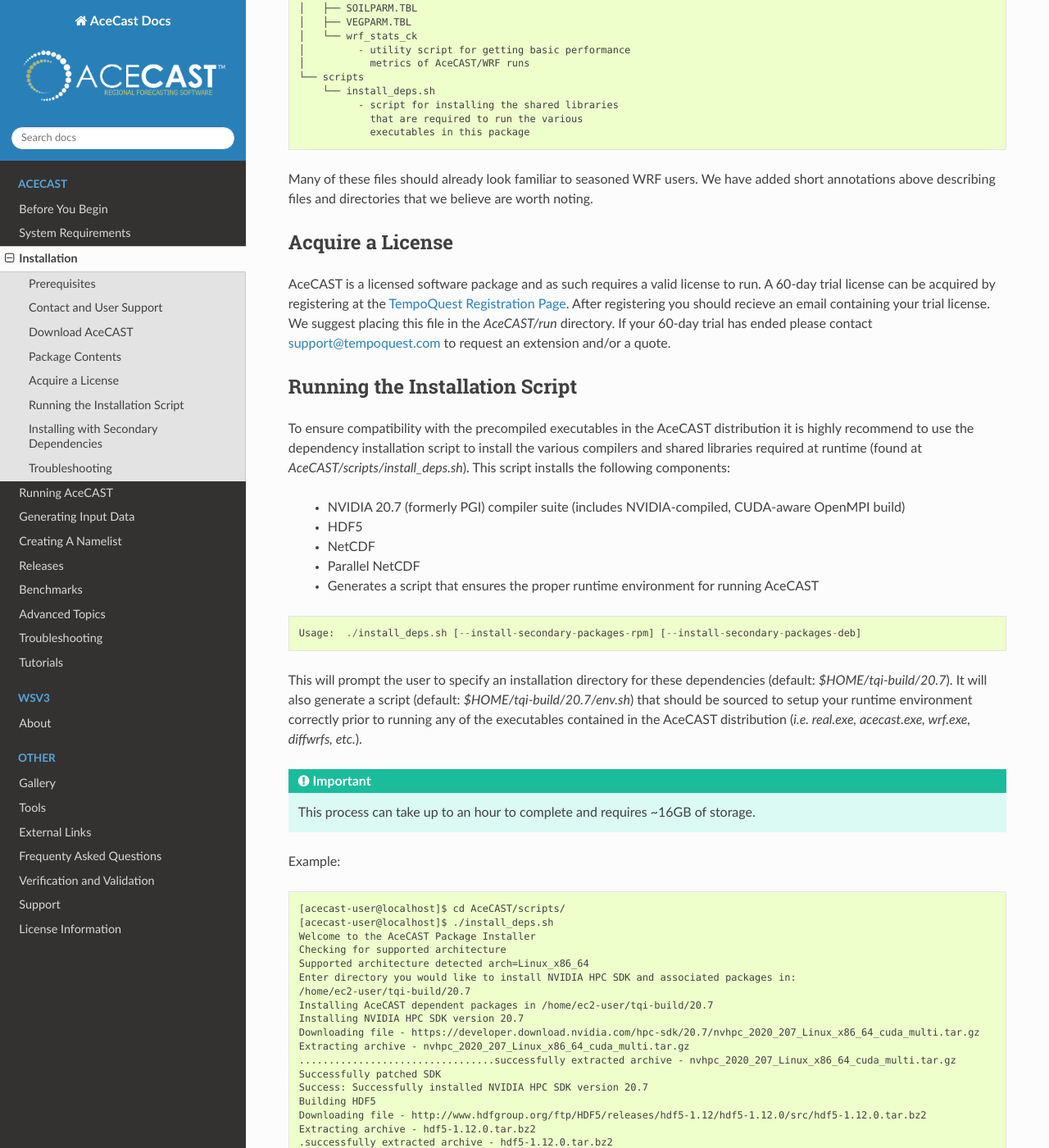
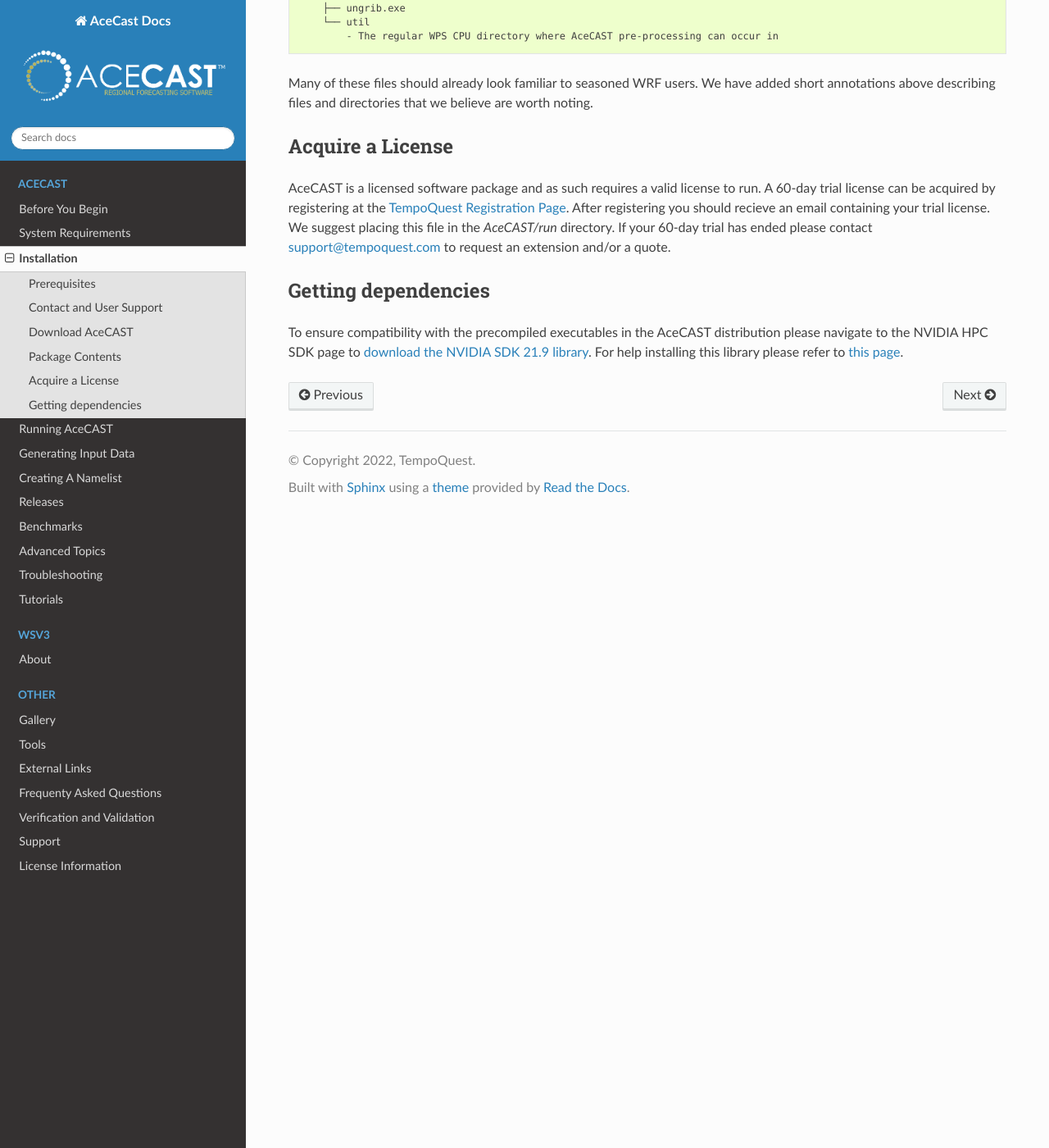
Before and after one commit to TempoQuestInc/AceCAST-Docs, a Sphinx documentation site: the page built from source/Installation.rst, in a window 1280 px wide and 1400 px high, scrolled down 1263 px. Shown: the whole window at 82% size. Built offline with Sphinx 7.4.7 and the Read the Docs theme 2.0.0, drawn with Linux system fonts in a browser that asks for light colours; some of the changed text lies outside the part shown.

Commit message:
Change directory structure; Updated dependencies
Change directory structure to account for WPS and UPP
Changed tar URL to acecast v2.0.0-beta
Updated getting dependencies
Removed references to install_deps.sh

```diff
--- a/source/Installation.rst
+++ b/source/Installation.rst
@@ -28,7 +28,7 @@
 
 ::
 
-    [acecast-user@localhost]$ tar -xf AceCASTv1.3+linux.x86_64.tar.gz
+    [acecast-user@localhost]$ tar -xf https://tqi-public.s3.us-east-amazonaws.com/distros/acecast-v2.0.0-beta.0%2Blinux.x86_64.haswell.tar.gz
 
 Package Contents
 ================
@@ -37,48 +37,42 @@
 
 ::
 
-    AceCAST
-    ├── benchmarks
-    │     - a directory intended to hold AceCAST benchmark test
-    │       case data
-    ├── README
-    ├── run
-    │   ├── acecast-advisor.sh
-    │   │     - script intended to help users determine namelist
-    │   │       support and computational scaling extents
-    │   ├── acecast.exe
-    │   │     - AceCAST GPU-WRF executable -- this is the GPU
-    │   │       equivalent of wrf.exe
-    │   ├── CCN_ACTIVATE.BIN
-    │   ├── diffwrfs
-    │   │     - utility for comparing WRF/AceCAST input and
-    │   │       output files
-    │   ├── GENPARM.TBL
-    │   ├── gpu-launch.sh
-    │   │     - MPI wrapper script for assigning GPUs to each
-    │   │       MPI process
-    │   ├── LANDUSE.TBL
-    │   ├── ndown.exe
-    │   │     - precompiled ndown.exe executable (see WRF
-    │   │       documentation) -- runs on CPU
-    │   ├── ozone.formatted
-    │   ├── ozone_lat.formatted
-    │   ├── ozone_plev.formatted
-    │   ├── README.namelist
-    │   ├── real.exe
-    │   │     - precompiled real.exe executable -- runs on CPU
-    │   ├── RRTMG_LW_DATA
-    │   ├── RRTMG_SW_DATA
-    │   ├── SOILPARM.TBL
-    │   ├── VEGPARM.TBL
-    │   └── wrf_stats_ck
-    │         - utility script for getting basic performance
-    │           metrics of AceCAST/WRF runs
-    └── scripts
-        └── install_deps.sh
-              - script for installing the shared libraries
-                that are required to run the various
-                executables in this package
+    acecast-v2.0.0-beta.0
+    ├── acecast
+    │   └── run
+    │       - The directory where AceCAST can be launched in, the gpu-launch.sh script can also be
+    │       - found here
+    ├── upp
+    │   ├── clean
+    │   ├── compile
+    │   ├── configure
+    │   ├── configure.upp
+    │   ├── docs
+    │   ├── exec
+    │   ├── Externals.cfg
+    │   ├── include
+    │   ├── jobs
+    │   ├── lib
+    │   ├── manage_externals
+    │   ├── modulefiles
+    │   ├── parm
+    │   ├── run_JGLOBAL_NCEPPOST
+    │   ├── scripts
+    │   ├── sorc
+    │   ├── submit_run_JGLOBAL_NCEPPOST.sh
+    │   └── ush
+    │       - The directory where AceCAST post-processing can occur in
+    └── wps
+        ├── geogrid
+        ├── geogrid.exe
+        ├── link_grib.csh
+        ├── metgrid
+        ├── metgrid.exe
+        ├── ungrib
+        ├── ungrib.exe
+        └── util
+            - The regular WPS CPU directory where AceCAST pre-processing can occur in
+
 
 Many of these files should already look familiar to seasoned WRF users. We have added short annotations above describing
 files and directories that we believe are worth noting.
@@ -94,97 +88,9 @@
 and/or a quote.
 
 
-Running the Installation Script
-===============================
+Getting dependencies
+====================
 
-To ensure compatibility with the precompiled executables in the AceCAST distribution it is highly recommend to use the
-dependency installation script to install the various compilers and shared libraries required at runtime (found at
-`AceCAST/scripts/install_deps.sh`). This script installs the following components:
-
-    - NVIDIA 20.7 (formerly PGI) compiler suite (includes NVIDIA-compiled, CUDA-aware OpenMPI build)
-    - HDF5
-    - NetCDF
-    - Parallel NetCDF
-    - Generates a script that ensures the proper runtime environment for running AceCAST
-
-::
-
-    Usage:  ./install_deps.sh [--install-secondary-packages-rpm] [--install-secondary-packages-deb]
-
-This will prompt the user to specify an installation directory for these dependencies (default: `$HOME/tqi-build/20.7`).
-It will also generate a script (default: `$HOME/tqi-build/20.7/env.sh`) that should be sourced to setup your runtime
-environment correctly prior to running any of the executables contained in the AceCAST distribution (`i.e. real.exe,
-acecast.exe, wrf.exe, diffwrfs, etc.`).
-
-.. important::
-   This process can take up to an hour to complete and requires ~16GB of storage.
-
-Example:
-
-::
-
-    [acecast-user@localhost]$ cd AceCAST/scripts/
-    [acecast-user@localhost]$ ./install_deps.sh
-    Welcome to the AceCAST Package Installer
-    Checking for supported architecture
-    Supported architecture detected arch=Linux_x86_64
-    Enter directory you would like to install NVIDIA HPC SDK and associated packages in:
-    /home/ec2-user/tqi-build/20.7
-    Installing AceCAST dependent packages in /home/ec2-user/tqi-build/20.7
-    Installing NVIDIA HPC SDK version 20.7
-    Downloading file - https://developer.download.nvidia.com/hpc-sdk/20.7/nvhpc_2020_207_Linux_x86_64_cuda_multi.tar.gz
-    Extracting archive - nvhpc_2020_207_Linux_x86_64_cuda_multi.tar.gz
-    .................................successfully extracted archive - nvhpc_2020_207_Linux_x86_64_cuda_multi.tar.gz
-    Successfully patched SDK
-    Success: Successfully installed NVIDIA HPC SDK version 20.7
-    Building HDF5
-    Downloading file - http://www.hdfgroup.org/ftp/HDF5/releases/hdf5-1.12/hdf5-1.12.0/src/hdf5-1.12.0.tar.bz2
-    Extracting archive - hdf5-1.12.0.tar.bz2
-    .successfully extracted archive - hdf5-1.12.0.tar.bz2
-    Success: Successfully installed HDF5 version 1.12.0 in /home/ec2-user/tqi-build/20.7/hdf5
-    Building NetCDF C Libraries
-    Downloading file - https://github.com/Unidata/netcdf-c/archive/v4.7.4.tar.gz
-    Extracting archive - v4.7.4.tar.gz
-    .successfully extracted archive - v4.7.4.tar.gz
-    Success: Successfully installed NETCDF-C version 4.7.4 in /home/ec2-user/tqi-build/20.7/netcdf
-    Building NetCDF Fortran Libraries
-    Downloading file - https://github.com/Unidata/netcdf-fortran/archive/v4.5.3.tar.gz
-    Extracting archive - v4.5.3.tar.gz
-    successfully extracted archive - v4.5.3.tar.gz
-    Success: Successfully installed NETCDF-Fortran version 4.5.3 in /home/ec2-user/tqi-build/20.7/netcdf
-    Building Parallel NetCDF Libraries
-    Downloading file - https://parallel-netcdf.github.io/Release/pnetcdf-1.12.1.tar.gz
-    Extracting archive - pnetcdf-1.12.1.tar.gz
-    successfully extracted archive - pnetcdf-1.12.1.tar.gz
-    Success: Successfully installed parallel-netcdf version 1.12.1 in /home/ec2-user/tqi-build/20.7/pnetcdf
-    Success: Successfully Installed AceCAST Dependency Packages
-    Environment setup script generated at /home/ec2-user/tqi-build/20.7/env.sh
-
-
-We suggest running without the optional flags `--install-secondary-packages-rpm` or `--install-secondary-packages-deb`
-initially. If the script reports any issues then continue to the `Installing with Secondary Dependencies`_ section.
-Otherwise you can continue to the :ref:`Running AceCAST` page.
-
-
-Installing with Secondary Dependencies
-======================================
-
-To run successfully, the installation script when run as-is (i.e. without the `--install-secondary-packages-rpm` or
-`--install-secondary-packages-deb` flags) requires a number of common packages that provide various utilities and
-libraries. Since they are so common it isn't unusual for these packages to already be available on many users' systems.
-When this is not the case these packages need to be installed with package repository managers such as `yum` or `apt-get`
-depending on the OS is running. Notably, this also requires administrator privileges.
-
-If you would like to indicate that these packages should be installed, first ensure you have sudo privilages to install
-packages with `yum` or `apt-get` then run the `install_deps.sh` script with the appropriate flag:
-
-::
-
-    Usage for RPM-based Linux Distributions:      ./install_deps.sh --install-secondary-packages-rpm
-    Usage for Debian-based Linux Distributions:   ./install_deps.sh --install-secondary-packages-deb
-
-
-Troubleshooting
-===============
-
-If you are still having issues, please check out the :ref:`Troubleshooting` section.
+To ensure compatibility with the precompiled executables in the AceCAST distribution please navigate to the NVIDIA
+HPC SDK page to `download the NVIDIA SDK 21.9 library <https://developer.nvidia.com/nvidia-hpc-sdk-219-downloads>`_.
+For help installing this library please refer to `this page <https://docs.nvidia.com/hpc-sdk/archive/21.9/index.html>`_.
```
